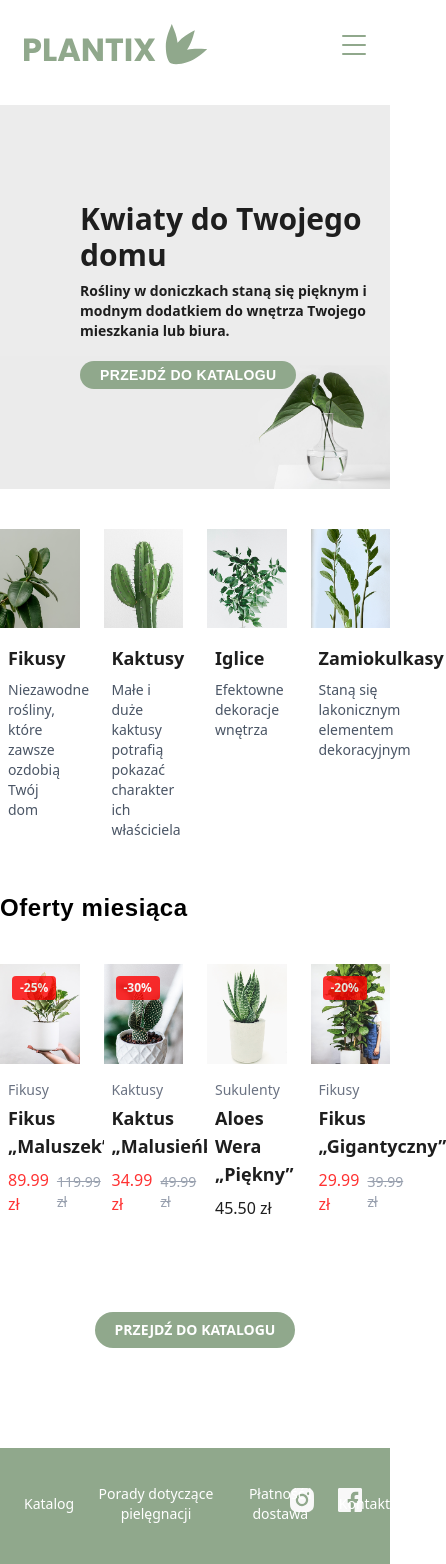
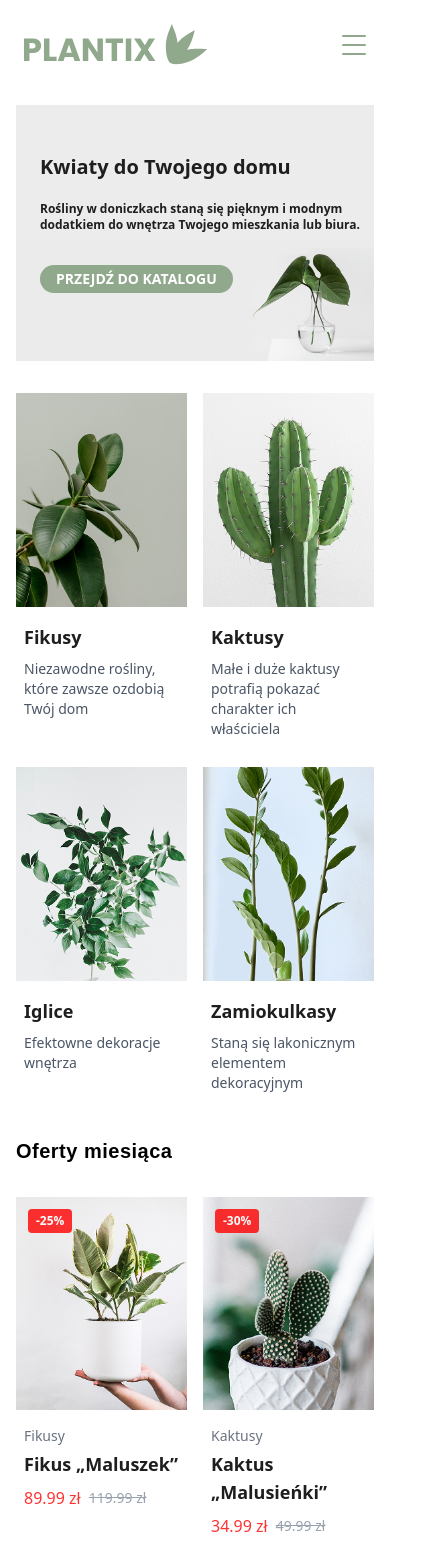
Before and after one commit to hdauharukava/plantix, a Nuxt app: page / in a window 390 px wide. Shown: the top 1564 px of the page, 446 px wide, since content can reach past the window. Built offline with nearby package versions, Linux system fonts and the light colour scheme.

Commit message:
improve responsive design for different device

```diff
--- a/app/pages/index.vue
+++ b/app/pages/index.vue
@@ -1,21 +1,22 @@
 <template>
-  <div class="flex flex-col items-center">
-    <div class="w-full max-w-5xl h-96 bg-mygray relative mb-0">
-      <img src="@/assets/index.png" class="absolute bottom-0"/>
-      <div class="absolute top-24 left-20 font-poppins font-bold text-3xl text-[#1e1e1e]">
+  <div class="flex flex-col items-center px-4 sm:px-6 lg:px-8">
+    <div class="w-full max-w-5xl h-64 md:h-80 lg:h-96 bg-mygray relative mb-0">
+      <img src="@/assets/index.png" class="absolute bottom-0 w-full "/>
+      <div class="absolute top-12 md:top-18 lg:top-24 left-6 md:left-12 lg:left-20 font-poppins font-bold text-xl md:text-2xl lg:text-3xl text-[#1e1e1e]">
         Kwiaty do Twojego domu
       </div>
-      <div class="absolute left-20 top-44 max-w-96 font-poppins font-bold text-sm text-[#1e1e1e]">
+      <div class="absolute left-6 md:left-12 lg:left-20 top-24 md:top-34 lg:top-44 max-w-80 md:max-w-96 font-poppins font-bold text-xs md:text-sm text-[#1e1e1e]">
         <p>Rośliny w doniczkach staną się pięknym i modnym dodatkiem do wnętrza Twojego mieszkania lub biura.</p>
       </div>
-      <div class="absolute left-20 top-64">
-        <button class="bg-primary hover:bg-primary activ:bg-primary text-white text-base rounded-full px-5 py-1 text-sm cursor-pointer text-primary">
+      <div class="absolute left-6 md:left-12 lg:left-20 top-40 md:top-50 lg:top-64">
+        <button class="bg-primary hover:bg-primary activ:bg-primary text-white text-sm md:text-base rounded-full px-4 md:px-5 py-1 cursor-pointer font-bold">
           PRZEJDŹ DO KATALOGU
         </button>
       </div>
     </div>
-    <div class="w-full max-w-5xl mt-10">
-      <div class="grid grid-cols-4 gap-6">
+
+    <div class="w-full max-w-5xl mt-8 md:mt-10">
+      <div class="grid grid-cols-2 md:grid-cols-4 gap-4 md:gap-6">
         <CategoryCard
           :image="fikusy"
           title="Fikusy"
@@ -38,11 +39,13 @@
         />
       </div>
     </div>
-    <div class="w-full max-w-5xl flex items-start mt-10">
-      <p class="text-primary text-2xl">Oferty miesiąca</p>
+
+    <div class="w-full max-w-5xl flex items-start mt-8 md:mt-10">
+      <p class="text-primary text-xl md:text-2xl">Oferty miesiąca</p>
     </div>
-    <div class="w-full max-w-5xl mt-10 mb-10">
-      <div class="grid grid-cols-4 gap-6">
+
+    <div class="w-full max-w-5xl mt-8 md:mt-10 mb-8 md:mb-10">
+      <div class="grid grid-cols-2 md:grid-cols-4 gap-4 md:gap-6">
         <OfferCard
           :image="of1"
           category="Fikusy"
@@ -75,8 +78,9 @@
         />
       </div>
     </div>
-    <div class="flex justify-center mb-25 mt-10">
-      <button class="bg-primary hover:bg-[#799573] active:bg-[#647e5e] text-white rounded-full px-5 py-2 text-sm cursor-pointer transition-colors font-bold">
+
+    <div class="flex justify-center mb-20 md:mb-25 mt-8 md:mt-10">
+      <button class="bg-primary hover:bg-primary activ:bg-primary text-white text-sm md:text-base rounded-full px-4 md:px-5 py-1 cursor-pointer font-bold">
         PRZEJDŹ DO KATALOGU
       </button>
     </div>
```
